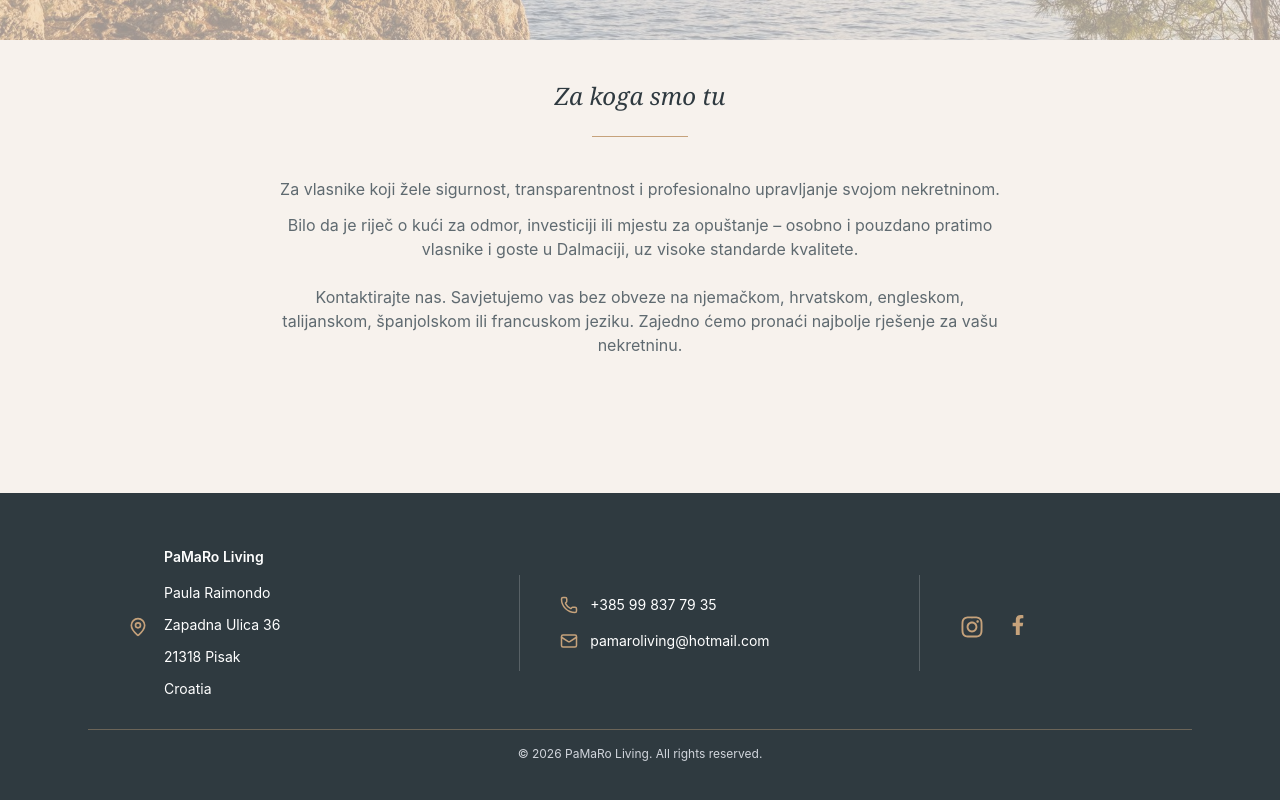
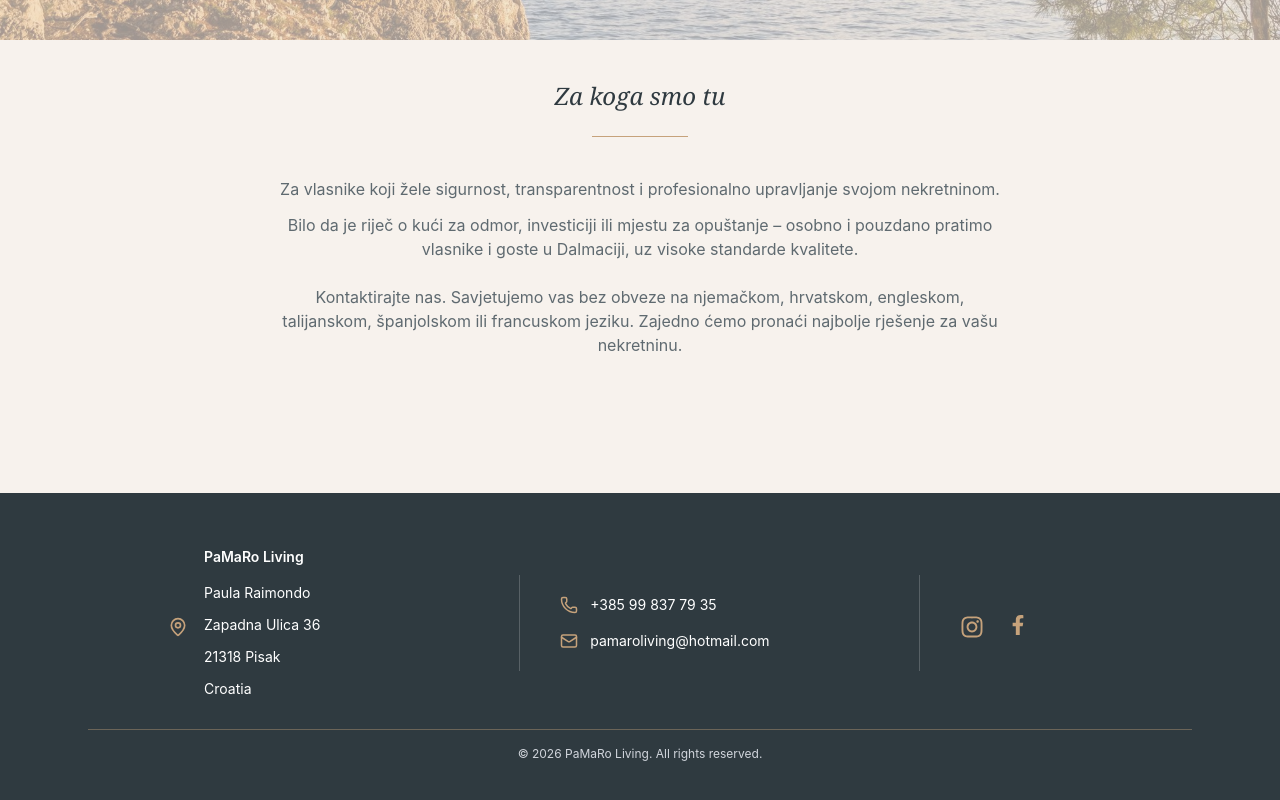
Before and after one commit to paulina44444/PaMaRoLiving, a React (Vite) app: page / in a window 1280 px wide. Shown: the part 1597-2397 px from the top of the page. Built offline with nearby package versions, Linux system fonts and the light colour scheme.

Commit message:
footer desktop

```diff
--- a/src/App.jsx
+++ b/src/App.jsx
@@ -100,7 +100,7 @@ function FooterBar() {
         <div className="grid grid-cols-1 md:grid-cols-[1.1fr_auto_1fr_auto_0.6fr] gap-8 md:gap-10 items-center text-sm max-w-5xl mx-auto text-left">
 
           {/* Adresse */}
-<div className="flex justify-start">
+<div className="flex justify-start pl-6 md:pl-10">
 
   <a
     href="https://maps.google.com/?q=Zapadna+Ulica+36+Pisak+Croatia"
```
